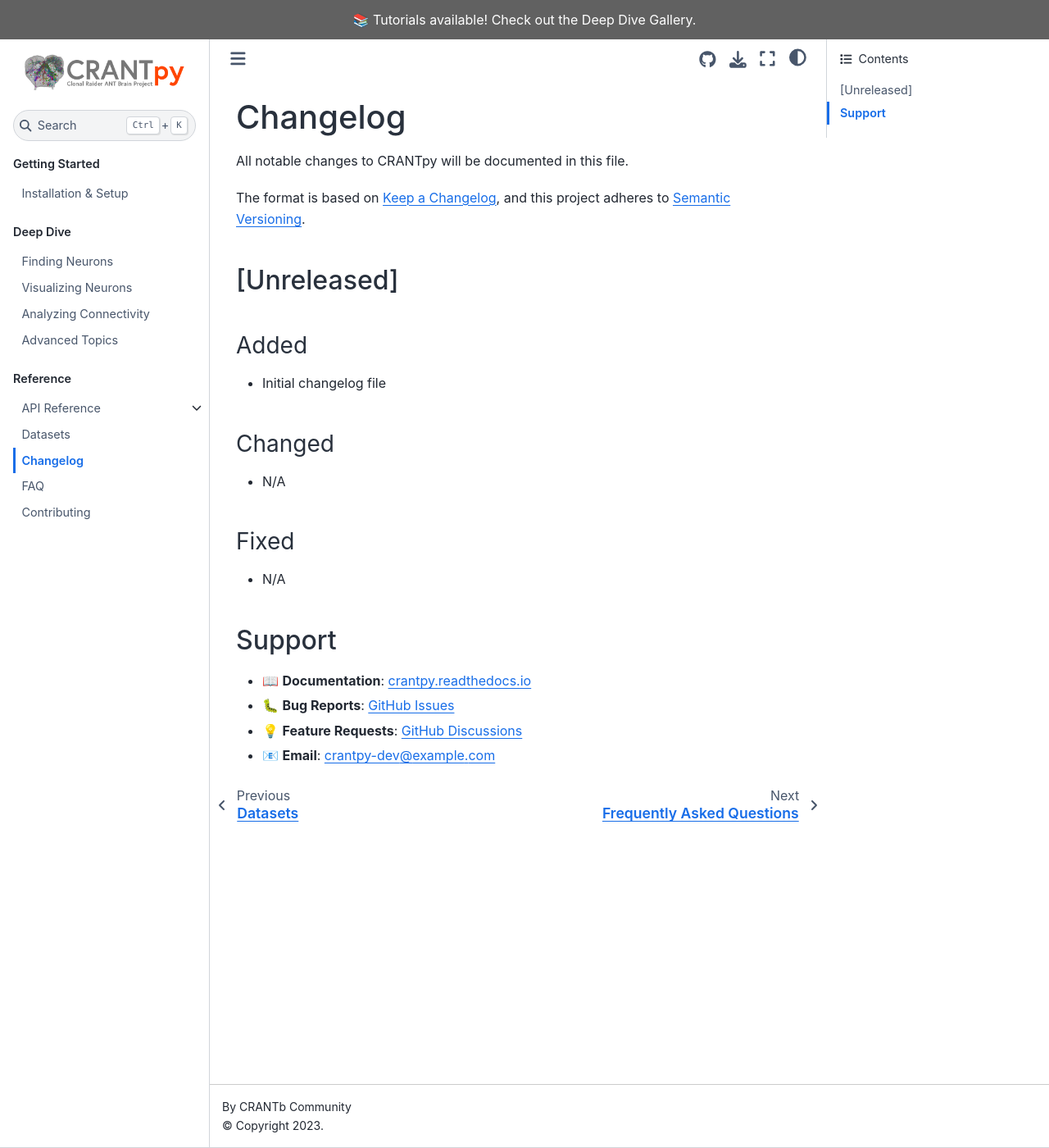
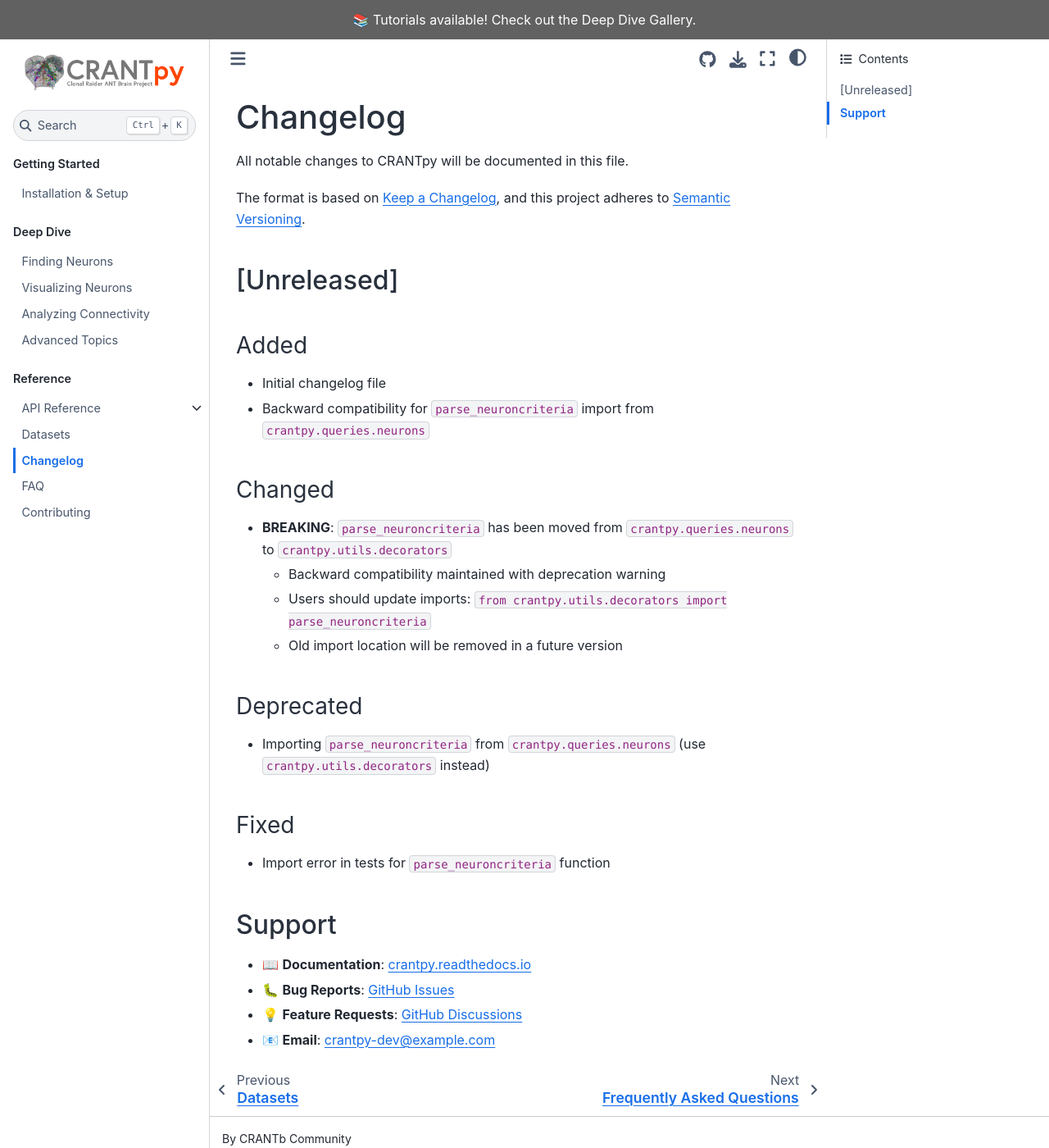
Before and after one commit to Social-Evolution-and-Behavior/crantpy, a Jupyter Book: the page built from docs/changelog.md, in a window 1280 px wide and 1400 px high. Shown: the whole window at 82% size. Built offline with Jupyter Book 1.0.4 settings and Sphinx 7.4.7 and the Sphinx Book theme 1.1.4, drawn with Linux system fonts in a browser that asks for light colours; pages that are not in the unit, such as notebooks, are missing from menus.

Commit message:
docs: Update changelog with backward compatibility details for parse_neuroncriteria

```diff
--- a/docs/changelog.md
+++ b/docs/changelog.md
@@ -8,13 +8,24 @@ and this project adheres to [Semantic Versioning](https://semver.org/spec/v2.0.0
 ## [Unreleased]
 
 ### Added
+
 - Initial changelog file
+- Backward compatibility for `parse_neuroncriteria` import from `crantpy.queries.neurons`
 
 ### Changed
-- N/A
+
+- **BREAKING**: `parse_neuroncriteria` has been moved from `crantpy.queries.neurons` to `crantpy.utils.decorators`
+  - Backward compatibility maintained with deprecation warning
+  - Users should update imports: `from crantpy.utils.decorators import parse_neuroncriteria`
+  - Old import location will be removed in a future version
+
+### Deprecated
+
+- Importing `parse_neuroncriteria` from `crantpy.queries.neurons` (use `crantpy.utils.decorators` instead)
 
 ### Fixed
-- N/A
+
+- Import error in tests for `parse_neuroncriteria` function
 
 
 ## Support
```
